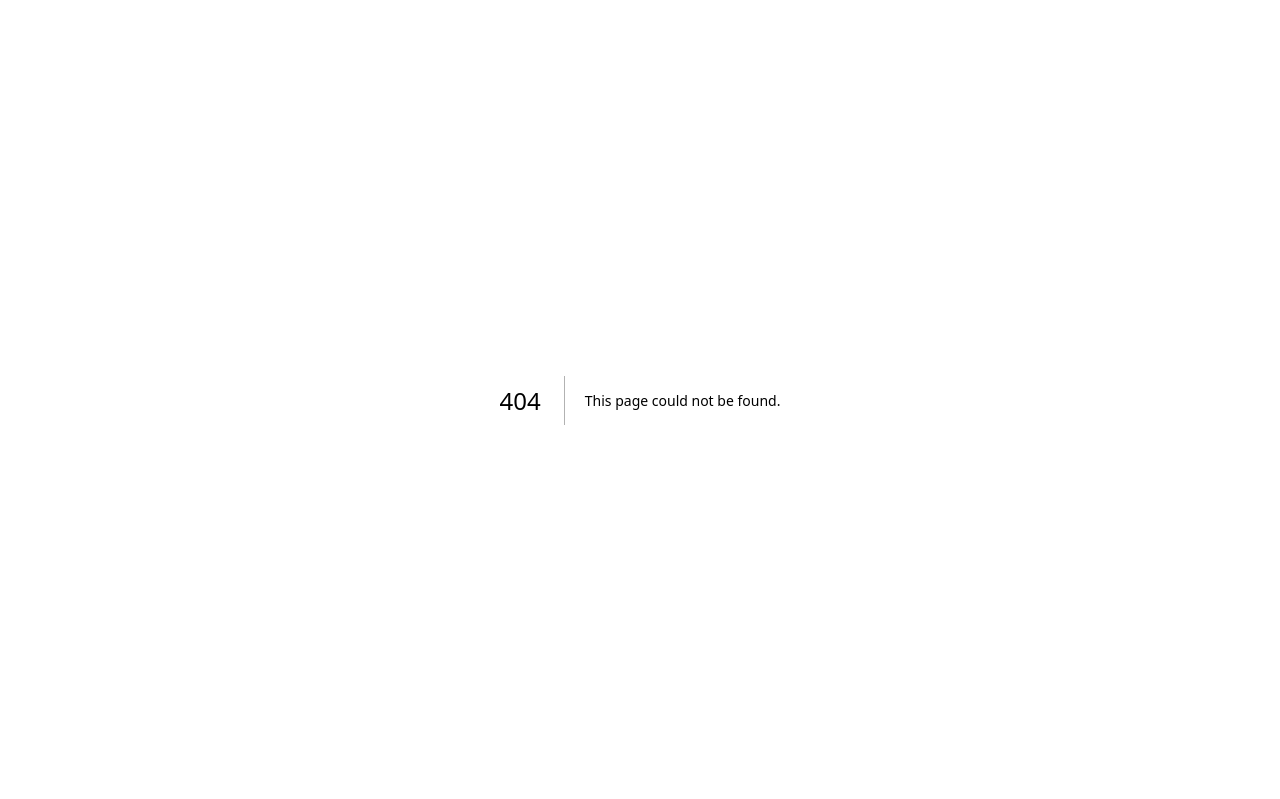
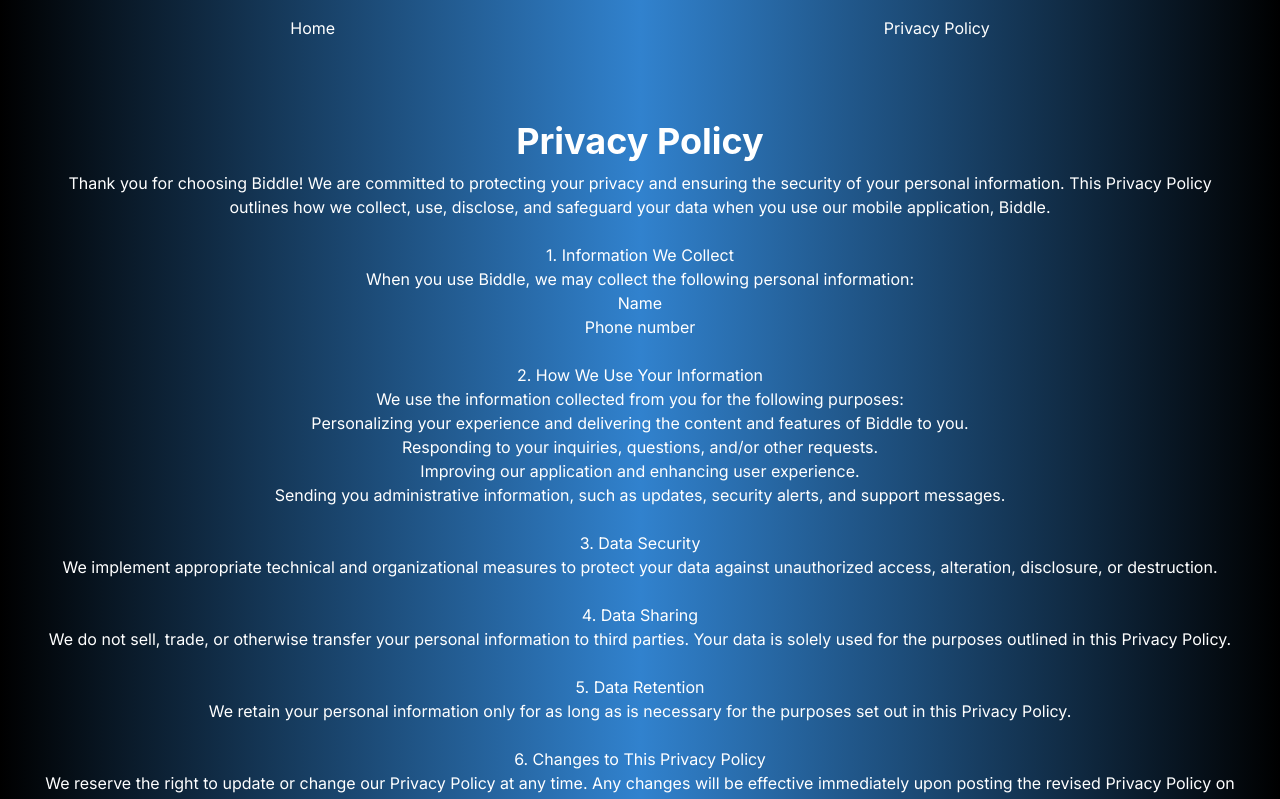
Before and after one commit to JoshuBao/biddle-landing, a Next.js app: page /privacy in a window 1280 px wide. Before the commit this address had no page. Shown: the top 799 px of the page. Built offline with nearby package versions, Linux system fonts and the light colour scheme.

Commit message:
Landing Page v1

```diff
--- /dev/null
+++ b/src/app/Navbar.js
@@ -0,0 +1,11 @@
+import Link from 'next/link'
+import { Box } from "@chakra-ui/react";
+
+export default function Navbar() {
+  return (
+    <Box display="flex" justifyContent="space-around" bg='transparent' p={4} >
+      <Link href="/">Home</Link>
+      <Link href="/privacy">Privacy Policy</Link>
+    </Box>
+  );
+}
--- a/src/app/layout.tsx
+++ b/src/app/layout.tsx
@@ -1,6 +1,7 @@
 import type { Metadata } from "next";
 import { Inter } from "next/font/google";
 import "./globals.css";
+import { Providers } from './providers'; // Add this import
 
 const inter = Inter({ subsets: ["latin"] });
 
@@ -16,7 +17,9 @@
 }>) {
   return (
     <html lang="en">
-      <body className={inter.className}>{children}</body>
+      <body className={inter.className}>
+        <Providers>{children}</Providers> {/* Wrap children with Providers */}
+      </body>
     </html>
   );
 }
--- a/src/app/page.tsx
+++ b/src/app/page.tsx
@@ -1,113 +1,41 @@
-import Image from "next/image";
+import { Box, Flex, Heading, Text, Image } from "@chakra-ui/react";
+import Navbar from './Navbar'
 
 export default function Home() {
   return (
-    <main className="flex min-h-screen flex-col items-center justify-between p-24">
-      <div className="z-10 w-full max-w-5xl items-center justify-between font-mono text-sm lg:flex">
-        <p className="fixed left-0 top-0 flex w-full justify-center border-b border-gray-300 bg-gradient-to-b from-zinc-200 pb-6 pt-8 backdrop-blur-2xl dark:border-neutral-800 dark:bg-zinc-800/30 dark:from-inherit lg:static lg:w-auto  lg:rounded-xl lg:border lg:bg-gray-200 lg:p-4 lg:dark:bg-zinc-800/30">
-          Get started by editing&nbsp;
-          <code className="font-mono font-bold">src/app/page.tsx</code>
-        </p>
-        <div className="fixed bottom-0 left-0 flex h-48 w-full items-end justify-center bg-gradient-to-t from-white via-white dark:from-black dark:via-black lg:static lg:size-auto lg:bg-none">
-          <a
-            className="pointer-events-none flex place-items-center gap-2 p-8 lg:pointer-events-auto lg:p-0"
-            href="https://vercel.com?utm_source=create-next-app&utm_medium=appdir-template&utm_campaign=create-next-app"
-            target="_blank"
-            rel="noopener noreferrer"
-          >
-            By{" "}
-            <Image
-              src="/vercel.svg"
-              alt="Vercel Logo"
-              className="dark:invert"
-              width={100}
-              height={24}
-              priority
-            />
-          </a>
-        </div>
-      </div>
+    <Box
+      bgGradient="linear(to-r, black, blue.500, black)"
+      color="white"
+      minHeight="100vh"
 
-      <div className="relative z-[-1] flex place-items-center before:absolute before:h-[300px] before:w-full before:-translate-x-1/2 before:rounded-full before:bg-gradient-radial before:from-white before:to-transparent before:blur-2xl before:content-[''] after:absolute after:-z-20 after:h-[180px] after:w-full after:translate-x-1/3 after:bg-gradient-conic after:from-sky-200 after:via-blue-200 after:blur-2xl after:content-[''] before:dark:bg-gradient-to-br before:dark:from-transparent before:dark:to-blue-700 before:dark:opacity-10 after:dark:from-sky-900 after:dark:via-[#0141ff] after:dark:opacity-40 sm:before:w-[480px] sm:after:w-[240px] before:lg:h-[360px]">
-        <Image
-          className="relative dark:drop-shadow-[0_0_0.3rem_#ffffff70] dark:invert"
-          src="/next.svg"
-          alt="Next.js Logo"
-          width={180}
-          height={37}
-          priority
-        />
-      </div>
-
-      <div className="mb-32 grid text-center lg:mb-0 lg:w-full lg:max-w-5xl lg:grid-cols-4 lg:text-left">
-        <a
-          href="https://nextjs.org/docs?utm_source=create-next-app&utm_medium=appdir-template&utm_campaign=create-next-app"
-          className="group rounded-lg border border-transparent px-5 py-4 transition-colors hover:border-gray-300 hover:bg-gray-100 hover:dark:border-neutral-700 hover:dark:bg-neutral-800/30"
-          target="_blank"
-          rel="noopener noreferrer"
-        >
-          <h2 className="mb-3 text-2xl font-semibold">
-            Docs{" "}
-            <span className="inline-block transition-transform group-hover:translate-x-1 motion-reduce:transform-none">
-              -&gt;
-            </span>
-          </h2>
-          <p className="m-0 max-w-[30ch] text-sm opacity-50">
-            Find in-depth information about Next.js features and API.
-          </p>
-        </a>
-
-        <a
-          href="https://nextjs.org/learn?utm_source=create-next-app&utm_medium=appdir-template-tw&utm_campaign=create-next-app"
-          className="group rounded-lg border border-transparent px-5 py-4 transition-colors hover:border-gray-300 hover:bg-gray-100 hover:dark:border-neutral-700 hover:dark:bg-neutral-800/30"
-          target="_blank"
-          rel="noopener noreferrer"
-        >
-          <h2 className="mb-3 text-2xl font-semibold">
-            Learn{" "}
-            <span className="inline-block transition-transform group-hover:translate-x-1 motion-reduce:transform-none">
-              -&gt;
-            </span>
-          </h2>
-          <p className="m-0 max-w-[30ch] text-sm opacity-50">
-            Learn about Next.js in an interactive course with&nbsp;quizzes!
-          </p>
-        </a>
-
-        <a
-          href="https://vercel.com/templates?framework=next.js&utm_source=create-next-app&utm_medium=appdir-template&utm_campaign=create-next-app"
-          className="group rounded-lg border border-transparent px-5 py-4 transition-colors hover:border-gray-300 hover:bg-gray-100 hover:dark:border-neutral-700 hover:dark:bg-neutral-800/30"
-          target="_blank"
-          rel="noopener noreferrer"
-        >
-          <h2 className="mb-3 text-2xl font-semibold">
-            Templates{" "}
-            <span className="inline-block transition-transform group-hover:translate-x-1 motion-reduce:transform-none">
-              -&gt;
-            </span>
-          </h2>
-          <p className="m-0 max-w-[30ch] text-sm opacity-50">
-            Explore starter templates for Next.js.
-          </p>
-        </a>
-
-        <a
-          href="https://vercel.com/new?utm_source=create-next-app&utm_medium=appdir-template&utm_campaign=create-next-app"
-          className="group rounded-lg border border-transparent px-5 py-4 transition-colors hover:border-gray-300 hover:bg-gray-100 hover:dark:border-neutral-700 hover:dark:bg-neutral-800/30"
-          target="_blank"
-          rel="noopener noreferrer"
-        >
-          <h2 className="mb-3 text-2xl font-semibold">
-            Deploy{" "}
-            <span className="inline-block transition-transform group-hover:translate-x-1 motion-reduce:transform-none">
-              -&gt;
-            </span>
-          </h2>
-          <p className="m-0 max-w-[30ch] text-balance text-sm opacity-50">
-            Instantly deploy your Next.js site to a shareable URL with Vercel.
-          </p>
-        </a>
-      </div>
-    </main>
+    >
+      <Navbar />
+      <Flex
+        direction={{ base: "column", md: "row" }}
+        textAlign="center"
+        fontSize="xl"
+        height="100vh"
+        alignItems="center"
+        justifyContent="center"
+        p={4}
+      >
+        <Box flex={1} p={2}>
+          <Heading>Welcome to Biddle</Heading>
+          <Text mt={4}>
+            Contact joshuacheng888@gmail.com for support!
+          </Text>
+        </Box>
+        <Box flex={1} p={2} display="flex" alignItems="center" justifyContent="center">
+          <Image
+            src="/sample.png"
+            alt="iPhone screenshot"
+            objectFit="contain"
+            maxW="20rem"
+            maxH="100%"
+            borderRadius={15}
+          />
+        </Box>
+      </Flex>
+    </Box>
   );
 }
--- /dev/null
+++ b/src/app/privacy/page.tsx
@@ -0,0 +1,73 @@
+import { Box, Heading, Text } from "@chakra-ui/react";
+import Navbar from '../Navbar'
+
+export default function PrivacyPolicy() {
+    return (
+        <Box
+            bgGradient="linear(to-r, black, blue.500, black)"
+            minHeight="100vh"
+            color="white"
+        >
+            <Navbar />
+            <Box
+                textAlign="center"
+                fontSize="xl"
+                p={4}
+                overflowY="auto"
+                display="flex"
+                flexDirection="column"
+                alignItems="center"
+                justifyContent="center"
+            >
+                <Box p={2} marginTop={'10'}>
+                    <Heading>Privacy Policy</Heading>
+                    <Text mx={5} fontSize="md" mt={2}>
+                        Thank you for choosing Biddle! We are committed to protecting your privacy and ensuring the security of your personal information. This Privacy Policy outlines how we collect, use, disclose, and safeguard your data when you use our mobile application, Biddle.
+                        <br /><br />
+                        1. Information We Collect
+                        <br />
+                        When you use Biddle, we may collect the following personal information:
+                        <br />
+                        Name
+                        <br />
+                        Phone number
+                        <br /><br />
+                        2. How We Use Your Information
+                        <br />
+                        We use the information collected from you for the following purposes:
+                        <br />
+                        Personalizing your experience and delivering the content and features of Biddle to you.
+                        <br />
+                        Responding to your inquiries, questions, and/or other requests.
+                        <br />
+                        Improving our application and enhancing user experience.
+                        <br />
+                        Sending you administrative information, such as updates, security alerts, and support messages.
+                        <br /><br />
+                        3. Data Security
+                        <br />
+                        We implement appropriate technical and organizational measures to protect your data against unauthorized access, alteration, disclosure, or destruction.
+                        <br /><br />
+                        4. Data Sharing
+                        <br />
+                        We do not sell, trade, or otherwise transfer your personal information to third parties. Your data is solely used for the purposes outlined in this Privacy Policy.
+                        <br /><br />
+                        5. Data Retention
+                        <br />
+                        We retain your personal information only for as long as is necessary for the purposes set out in this Privacy Policy.
+                        <br /><br />
+                        6. Changes to This Privacy Policy
+                        <br />
+                        We reserve the right to update or change our Privacy Policy at any time. Any changes will be effective immediately upon posting the revised Privacy Policy on this page.
+                        <br /><br />
+                        7. Contact Us
+                        <br />
+                        If you have any questions or concerns about this Privacy Policy or our practices regarding your personal information, please contact us at joshuacheng888@gmail.com.
+                        <br /><br />
+                        By using Biddle, you signify your acceptance of this Privacy Policy. If you do not agree to this policy, please do not use our application.
+                    </Text>
+                </Box>
+            </Box>
+        </Box>
+    );
+}
--- /dev/null
+++ b/src/app/providers.tsx
@@ -0,0 +1,8 @@
+// app/providers.tsx
+'use client'
+
+import { ChakraProvider } from '@chakra-ui/react'
+
+export function Providers({ children }: { children: React.ReactNode }) {
+  return <ChakraProvider>{children}</ChakraProvider>
+}
```
Also changed, not shown: package.json (+10 -5 lines), public/sample.png (added), 1 other file (tests, documents, lock files or other folders).
